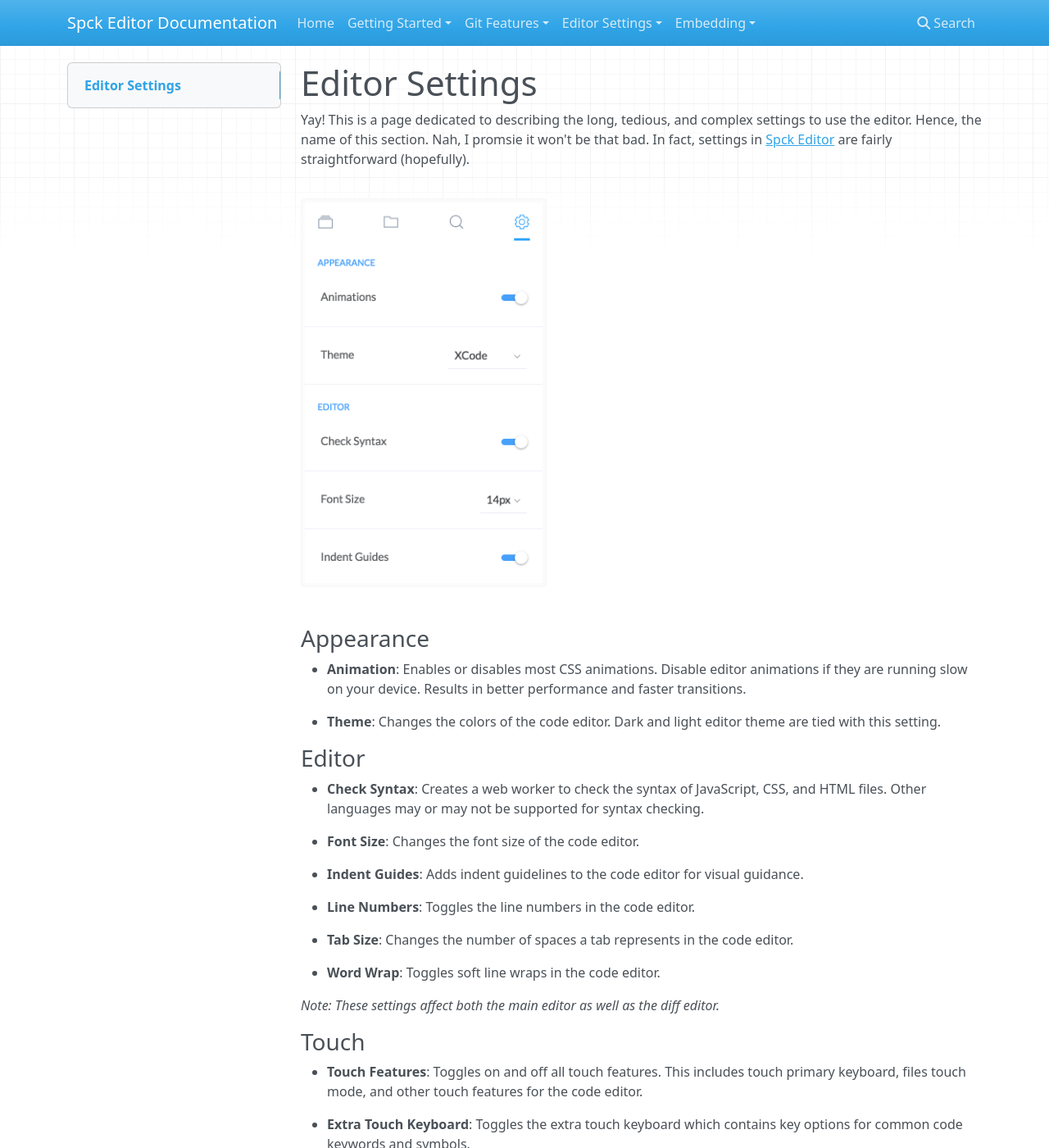
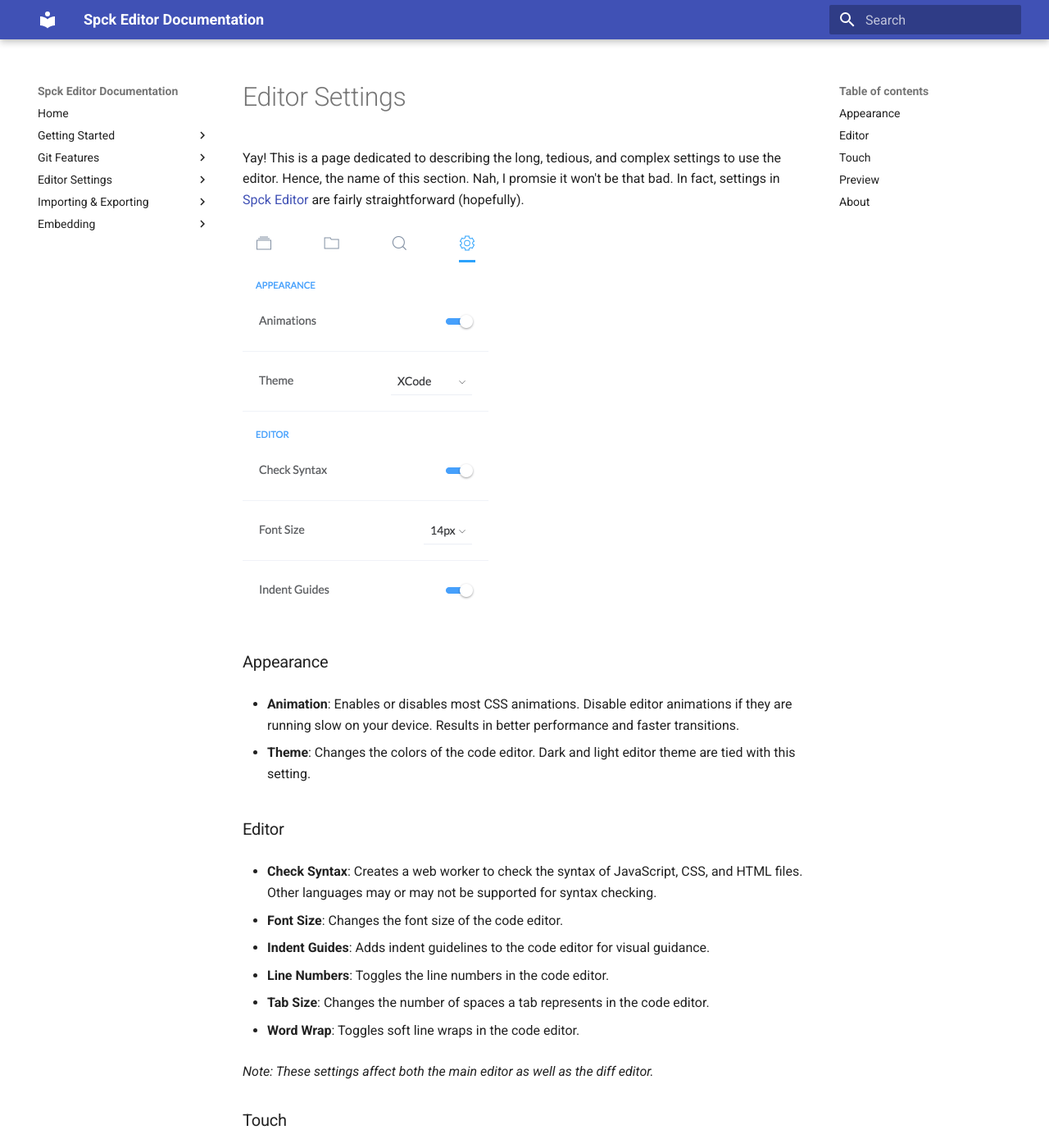
Before and after one commit to spckio/spck-documentation, an MkDocs documentation site: the page built from docs/editor-settings.md, in a window 1280 px wide and 1400 px high. Shown: the whole window at 82% size. Built offline with MkDocs 1.6.1 and Material for MkDocs 9.7.7, drawn with Linux system fonts in a browser that asks for light colours; nearby versions of some CDN libraries; some of the changed lines change nothing that is shown; some of the changed text lies outside the part shown.

Commit message:
update theme

```diff
--- a/mkdocs.yml
+++ b/mkdocs.yml
@@ -1,4 +1,7 @@
 site_name: Spck Editor Documentation
+
+theme:
+    name: 'material'
 
 nav:
     - Home: index.md
@@ -17,6 +20,9 @@
         - Touch: editor-settings/#touch
         - Preview: editor-settings/#preview
         - About: editor-settings/#about
+    - Importing & Exporting:
+        - Import Zip Archive: importing-exporting/#import-zip-archive
+        - Export Zip Archive: importing-exporting/#export-zip-archive
     - Embedding:
         - Editor: embedding/#set-up
         - Use Cases: embedding/#use-cases
```
